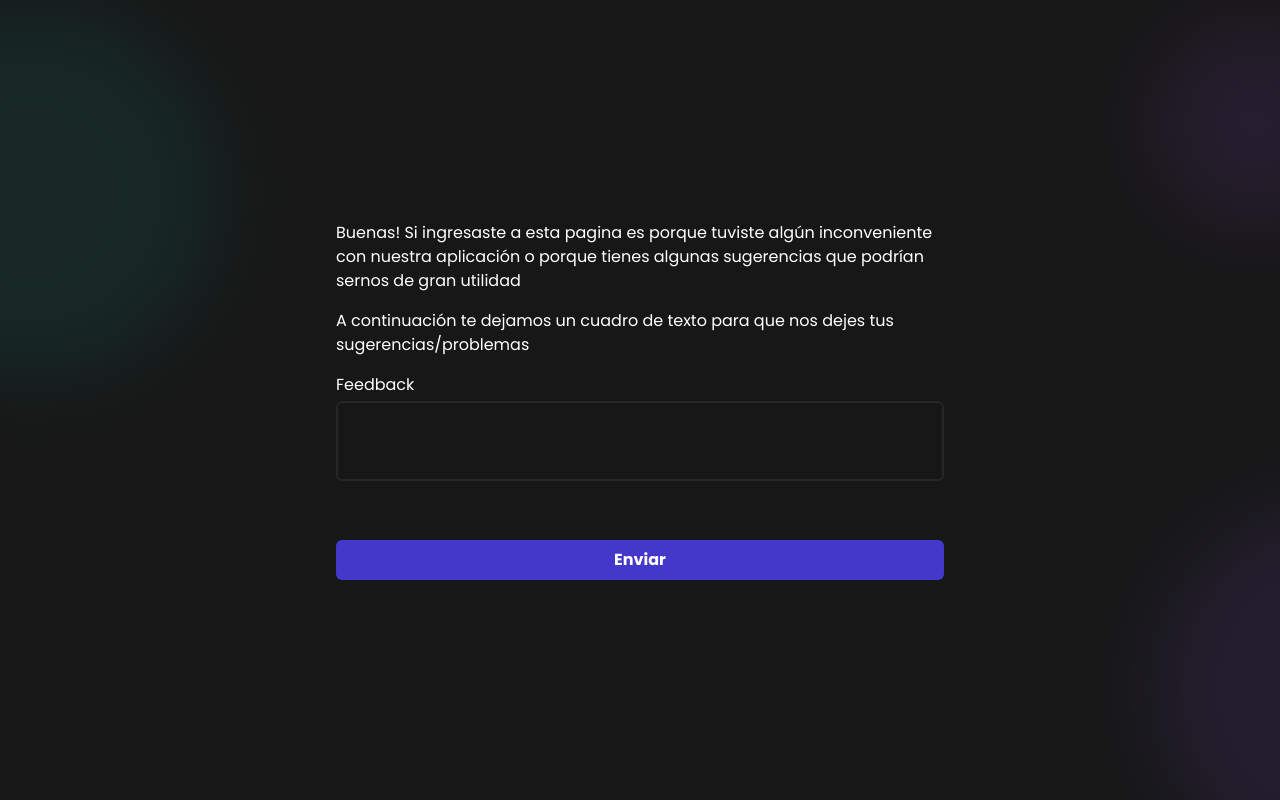
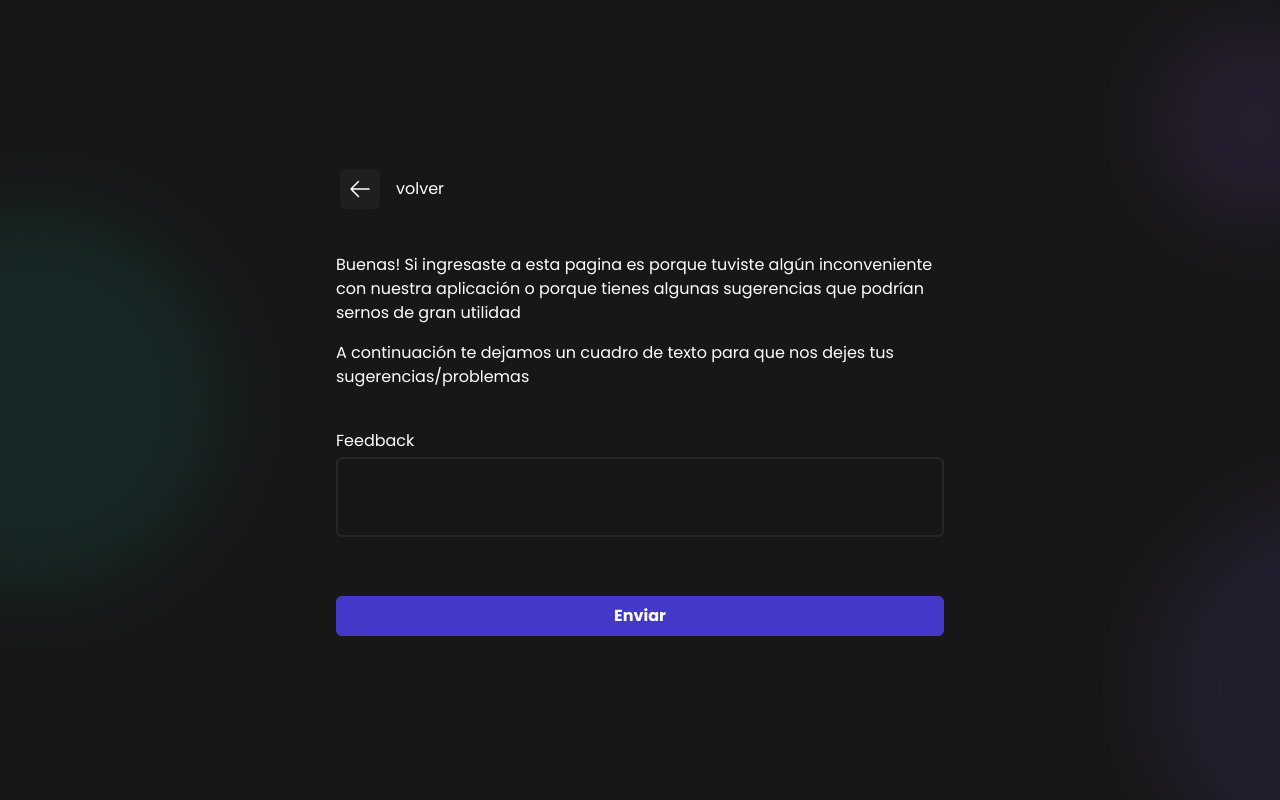
Before and after one commit to GuidoCarda/formsIB, a React (Vite) app: page /feedback in a window 1280 px wide. Built offline with nearby package versions, Linux system fonts and the light colour scheme; no server answers.

Commit message:
feedback fixes

```diff
--- a/src/pages/Feedback.jsx
+++ b/src/pages/Feedback.jsx
@@ -12,6 +12,7 @@ import { motion } from "framer-motion";
 //Components
 import Input from "../components/Input";
 import SubmissionState from "../components/SubmissionState";
+import { Link } from "react-router-dom";
 
 const Feedback = () => {
   const [isSubmitted, setIsSubmitted] = useState(false);
@@ -49,18 +50,43 @@ const Feedback = () => {
       initial={{ opacity: 0 }}
       animate={{ opacity: 1 }}
       exit={{ opacity: 0 }}
-      className="relative text-white min-h-screen h-full grid place-content-center overflow-hidden"
+      className="relative text-white min-h-screen h-full flex md:items-center overflow-hidden"
     >
       <div className="absolute w-52 h-52 bg-purple-500 top-5 -right-20 rounded-full filter blur-2xl  opacity-10 "></div>
       <div className="absolute w-96 h-96 bg-teal-500 top-29 -left-40 rounded-full filter blur-2xl opacity-10  "></div>
       <div className="absolute w-96 h-96 bg-violet-500 -bottom-20 -right-64 rounded-full filter  blur-2xl opacity-10 "></div>
+
       <div className="relative max-w-screen-sm mx-auto px-4 py-10 rounded-md">
+        <Link
+          to="/"
+          className="relative mb-10  text-white p-1 rounded-md w-max flex gap-4 items-center hover:bg-neutral-800/20"
+        >
+          <span className=" w-10 h-10 bg-neutral-800/60 rounded-md p-2">
+            {" "}
+            <svg
+              xmlns="http://www.w3.org/2000/svg"
+              fill="none"
+              viewBox="0 0 24 24"
+              strokeWidth={1.5}
+              stroke="currentColor"
+              className=" w-6 h-6 "
+            >
+              <path
+                strokeLinecap="round"
+                strokeLinejoin="round"
+                d="M10.5 19.5L3 12m0 0l7.5-7.5M3 12h18"
+              />
+            </svg>
+          </span>
+
+          <span>volver</span>
+        </Link>
         <p className="mb-4">
           Buenas! Si ingresaste a esta pagina es porque tuviste algún
           inconveniente con nuestra aplicación o porque tienes algunas
           sugerencias que podrían sernos de gran utilidad
         </p>
-        <p className="mb-4">
+        <p className="mb-10">
           A continuación te dejamos un cuadro de texto para que nos dejes tus
           sugerencias/problemas
         </p>
```
